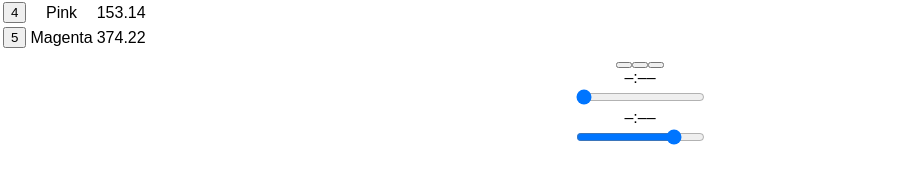
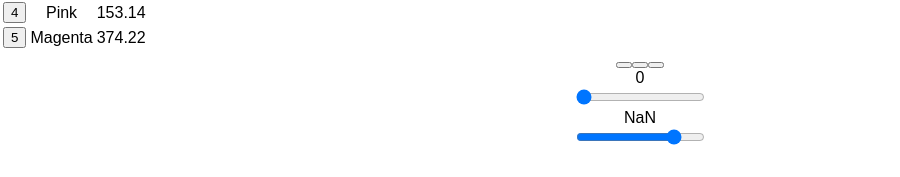
Before and after one commit to titchimoto/bloc-jams-react, a React (Create React App) app: page /album/the-colors in a window 1280 px wide. Shown: the part 604-781 px from the top of the page, without its empty margins (0-900 px from the left). Built offline with nearby package versions, Linux system fonts and the light colour scheme; the HTML template or start-up script is replaced by a standard one.

Commit message:
Checkpoint 9 Range: Complete

```diff
--- a/src/components/Album.js
+++ b/src/components/Album.js
@@ -14,12 +14,33 @@
     this.state = {
       album: album,
       currentSong: album.songs[0],
+      currentTime: 0,
+      duration: album.songs[0].duration,
       isPlaying: false
     };
 
     this.audioElement = document.createElement('audio');
     this.audioElement.src = album.songs[0].audioSrc;
   }
+
+    componentDidMount() {
+      this.eventListeners = {
+        timeupdate: e => {
+        this.setState({ currentTime: this.audioElement.currentTime });
+      },
+      durationchange: e => {
+        this.setState({ duration: this.audioElement.duration });
+      }
+    };
+    this.audioElement.addEventListener('timeupdate', this.eventListeners.timeupdate);
+    this.audioElement.addEventListener('durationchange', this.eventListeners.durationchange);
+  }
+
+    componentWillUnmount() {
+      this.audioElement.src = null;
+      this.audioElement.removeEventListener('timeupdate', this.eventListeners.timeupdate);
+      this.audioElement.removeEventListener('durationchange', this.eventListeners.durationchange);
+    }
 
     play() {
       this.audioElement.play();
@@ -62,6 +83,12 @@
       this.play(newSong);
     }
 
+    handleTimeChange(e) {
+      const newTime = this.audioElement.duration * e.target.value
+      this.audioElement.currentTime = newTime;
+      this.setState({ currentTime: newTime });
+    }
+
   render() {
     return (
       <section className="album">
@@ -101,9 +128,12 @@
         <PlayerBar
           isPlaying={this.state.isPlaying}
           currentSong={this.state.currentSong}
+          currentTime={this.audioElement.currentTime}
+          duration={this.audioElement.duration}
           handleSongClick={ () => this.handleSongClick(this.state.currentSong)}
           handlePrevClick={ () => this.handlePrevClick()}
           handleNextClick={ () => this.handleNextClick()}
+          handleTimeChange={ (e) => this.handleTimeChange(e)}
         />
       </section>
     );
--- a/src/components/PlayerBar.js
+++ b/src/components/PlayerBar.js
@@ -16,9 +16,9 @@
         </button>
       </section>
       <section id="time-control">
-        <div className="current-time">–:––</div>
-        <input type="range" className="seek-bar" value="0" />
-        <div className="total-time">–:––</div>
+        <div className="current-time">{this.props.currentTime}</div>
+        <input type="range" className="seek-bar" value={(this.props.currentTime / this.props.duration) || 0 } max="1" min="0" step="0.01" onChange={this.props.handleTimeChange}/>
+        <div className="total-time">{this.props.duration}</div>
       </section>
       <section id="volume-control">
         <div className="icon ion-volume-low"></div>
```
